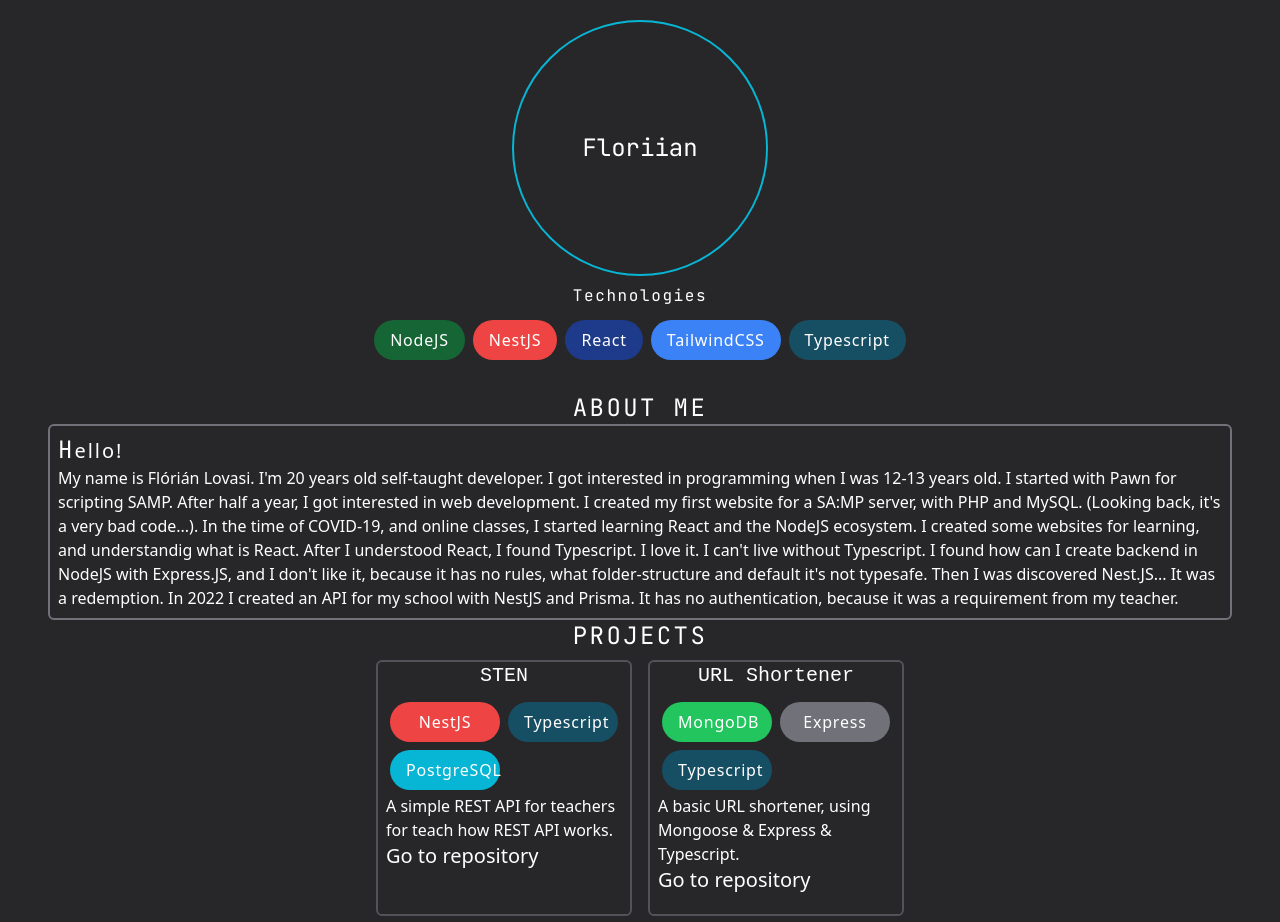
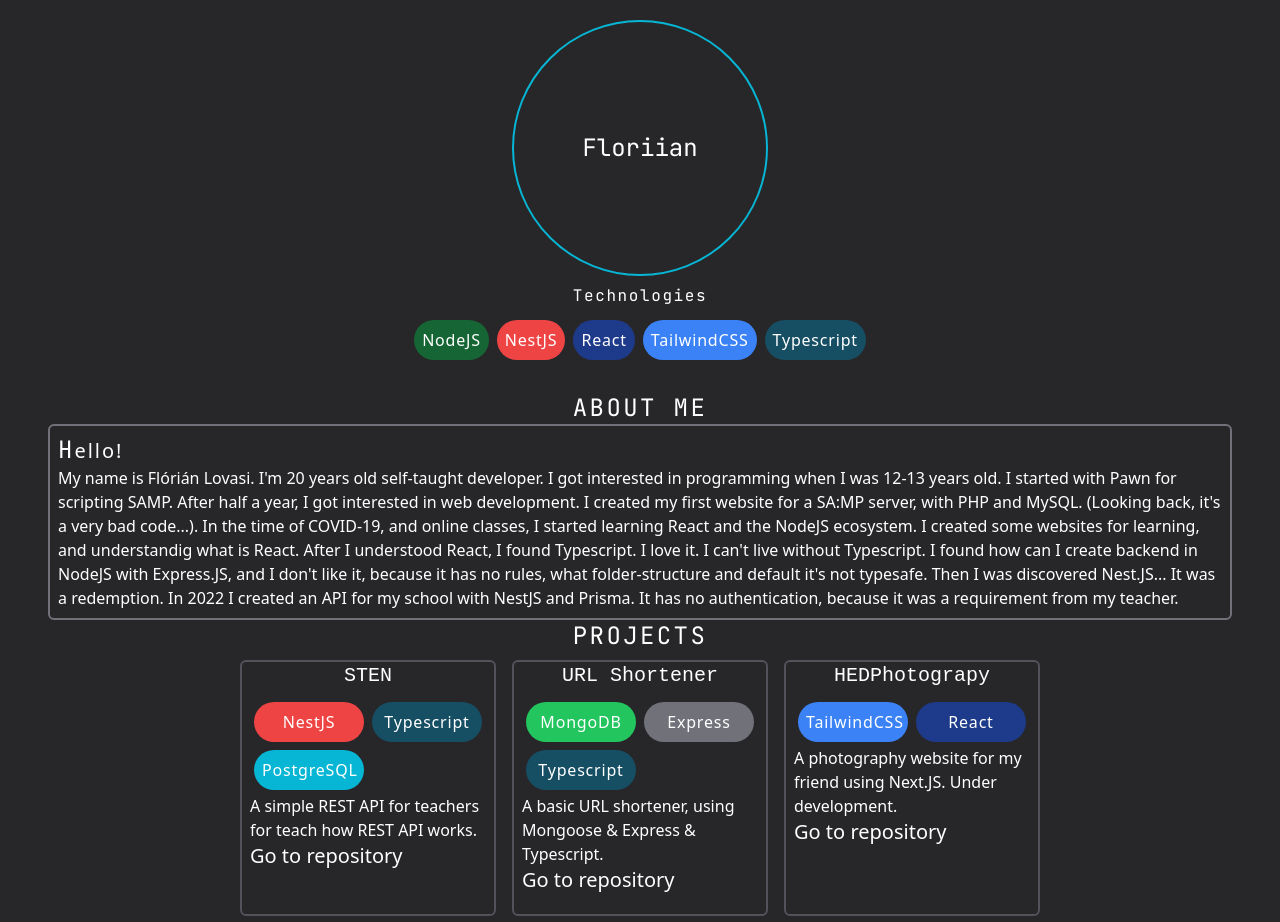
Before and after one commit to Floriian/floriian.github.io, a React (Vite) app: page / in a window 1280 px wide. Shown: the top 922 px of the page. Built offline with nearby package versions, Linux system fonts and the light colour scheme.

Commit message:
fix technologycard padding.

```diff
--- a/src/components/TechnologyCard.tsx
+++ b/src/components/TechnologyCard.tsx
@@ -23,8 +23,7 @@ export function TechnologyCard({ title, classname }: Props) {
   return (
     <motion.div
       className={
-        'm-1 rounded-full p-2 pl-4 pr-4 tracking-wider text-white ' +
-        technologyBg
+        'm-1 rounded-full px-2 py-2 tracking-wider text-white ' + technologyBg
       }
       whileHover={{
         scale: 1.1,
@@ -33,7 +32,7 @@ export function TechnologyCard({ title, classname }: Props) {
         },
       }}
     >
-      {title}
+      <p className="text-center">{title}</p>
     </motion.div>
   );
 }
--- a/src/data/projectsList.ts
+++ b/src/data/projectsList.ts
@@ -23,4 +23,11 @@ export const projects: IProjects = [
       'A basic URL shortener, using Mongoose & Express & Typescript.',
     technology: ['MongoDB', 'Express', 'Typescript'],
   },
+  {
+    name: 'HEDPhotograpy',
+    url: 'https://github.com/floriian/hedphotography',
+    description:
+      'A photography website for my friend using Next.JS. Under development.',
+    technology: ['TailwindCSS', 'React'],
+  },
 ];
```
